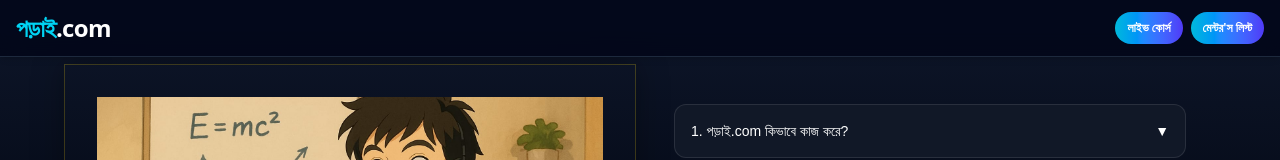
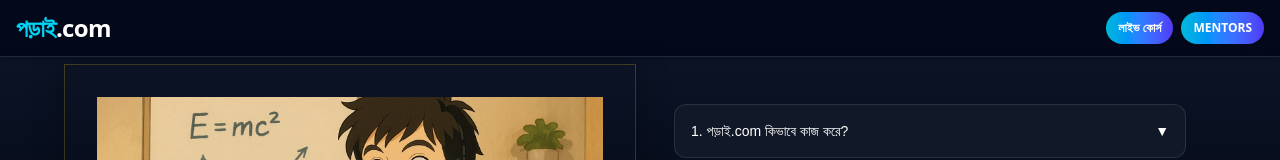
Before and after one commit to gazifahim/porai.com, a React (Vite) app: page / in a window 1280 px wide. Shown: the top 160 px of the page. Built offline with nearby package versions, Linux system fonts and the light colour scheme.

Commit message:
Changed Mentor from BN to ENG

```diff
--- a/package.json
+++ b/package.json
@@ -25,6 +25,6 @@
     "eslint-plugin-react-hooks": "^7.0.1",
     "eslint-plugin-react-refresh": "^0.4.24",
     "globals": "^16.5.0",
-    "vite": "^7.2.2"
+    "vite": "^7.3.1"
   }
 }
--- a/src/App.jsx
+++ b/src/App.jsx
@@ -1,9 +1,9 @@
-import React, { useState } from "react";
+import { useState } from "react";
 import "./index.css";
 
+import Hero from "./Hero";
+import LiveCourse from "./LiveCourse";
 import TeacherList from "./TeacherList";
-import LiveCourse from "./LiveCourse";
-import Hero from "./Hero";
 
 export default function App() {
   const [showComponent, setShowComponent] = useState("home");
@@ -40,7 +40,7 @@ export default function App() {
               onClick={handleTeacher}
               className="btn-glow btn-glow cursor-pointer"
             >
-              মেন্টর'স লিস্ট
+              MENTORS
             </button>
           </div>
         </header>
```
Also changed, not shown: 1 other file (tests, documents, lock files or other folders).
